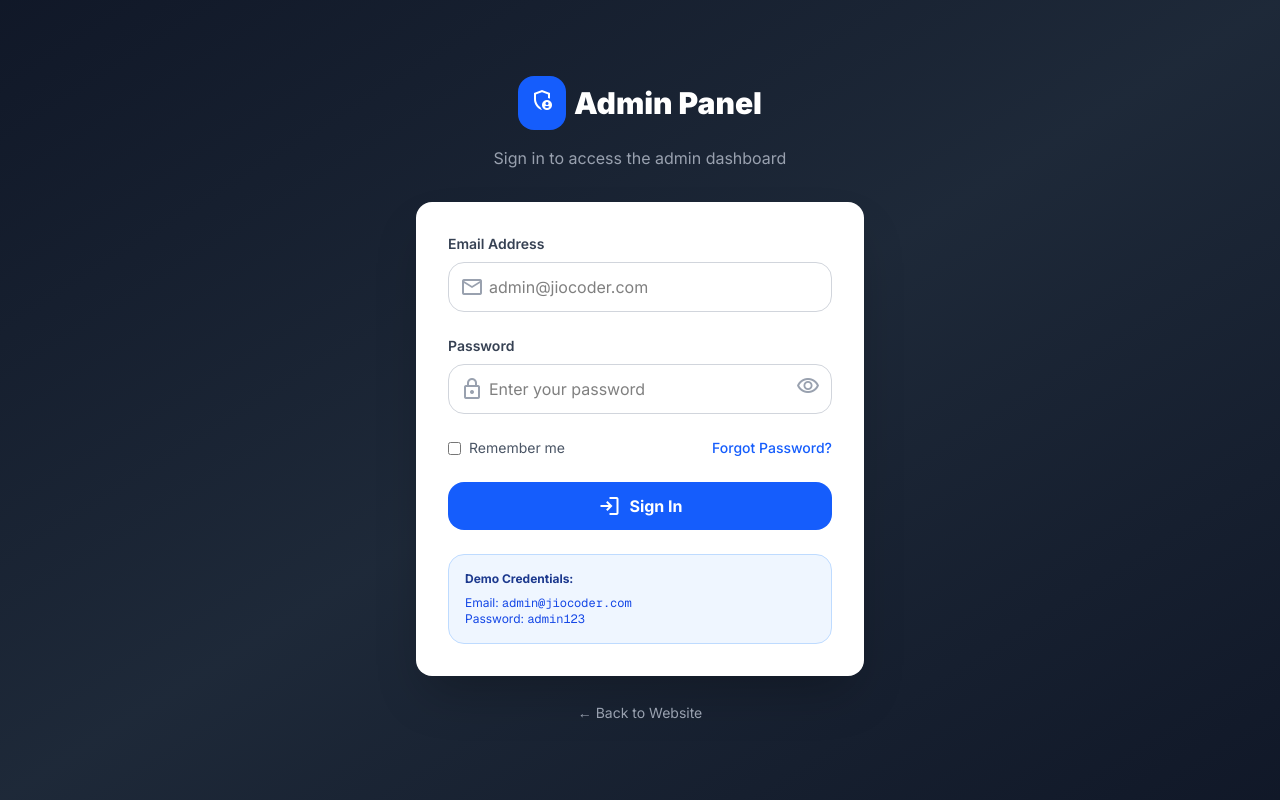
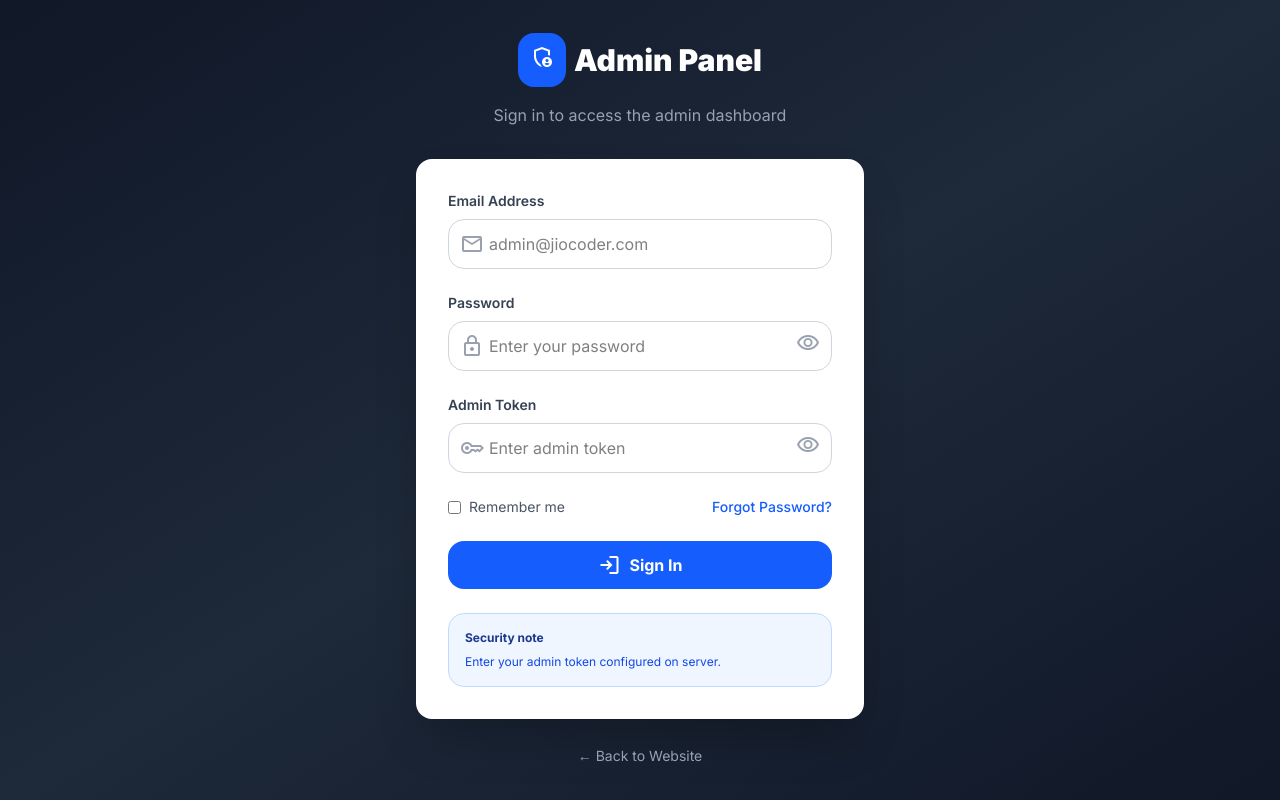
Before and after one commit to SumitKumarweb/JioCoder-ecommerce, a Next.js app: page /nimda-pro-sumit/login in a window 1280 px wide. Built offline with nearby package versions, Linux system fonts and the light colour scheme; no server answers.

Commit message:
Add admin login API: Implement a new POST endpoint for admin login, requiring email, password, and admin token for authentication. Enhance the admin login page to include token input and error handling for improved security and user experience.

```diff
--- /dev/null
+++ b/app/api/auth/admin-login/route.ts
@@ -0,0 +1,68 @@
+import { NextResponse } from "next/server";
+import connectDB from "@/lib/db";
+import User from "@/models/User";
+
+function getAdminToken() {
+  const token = (
+    process.env.ADMIN_LOGIN_TOKEN ||
+    process.env.NEXT_PUBLIC_ADMIN_LOGIN_TOKEN
+  )?.trim();
+  return token;
+}
+
+export async function POST(request: Request) {
+  try {
+    const body = await request.json();
+    const email = typeof body.email === "string" ? body.email.trim().toLowerCase() : "";
+    const password = typeof body.password === "string" ? body.password.trim() : "";
+    const token = typeof body.token === "string" ? body.token.trim() : "";
+
+    if (!email || !password || !token) {
+      return NextResponse.json(
+        { message: "Email, password and token are required" },
+        { status: 400 }
+      );
+    }
+
+    const expectedToken = getAdminToken();
+    if (!expectedToken) {
+      return NextResponse.json(
+        { message: "Admin token is not configured on server" },
+        { status: 500 }
+      );
+    }
+
+    if (token !== expectedToken) {
+      return NextResponse.json({ message: "Invalid admin token" }, { status: 401 });
+    }
+
+    await connectDB();
+
+    const user = await User.findOne({ email });
+    if (!user) {
+      return NextResponse.json({ message: "Invalid email or password" }, { status: 401 });
+    }
+
+    const isMatch = await user.comparePassword(password);
+    if (!isMatch) {
+      return NextResponse.json({ message: "Invalid email or password" }, { status: 401 });
+    }
+
+    const sessionToken = `admin-${Buffer.from(
+      `${user._id.toString()}:${Date.now()}`
+    ).toString("base64url")}`;
+
+    return NextResponse.json({
+      message: "Login successful",
+      token: sessionToken,
+      user: {
+        id: user._id.toString(),
+        email: user.email,
+        name: user.name || "Admin",
+      },
+    });
+  } catch (error) {
+    console.error("Admin login error:", error);
+    return NextResponse.json({ message: "Failed to log in" }, { status: 500 });
+  }
+}
--- a/app/api/blogs/route.ts
+++ b/app/api/blogs/route.ts
@@ -16,7 +16,7 @@ export async function GET(req: NextRequest) {
 
     const [rows, total] = await Promise.all([
       Blog.find(query)
-        .sort({ publishedAt: -1, updatedAt: -1 })
+        .sort({ publishedAt: -1, updatedAt: -1, _id: -1 })
         .skip(skip)
         .limit(limit)
         .select("slug title description featuredImage category readTime date isFeatured _id")
--- a/app/blog/page.tsx
+++ b/app/blog/page.tsx
@@ -8,7 +8,7 @@ export default async function BlogPage() {
   const query = { published: true };
   const [blogs, totalCount] = await Promise.all([
     Blog.find(query)
-    .sort({ publishedAt: -1, updatedAt: -1 })
+    .sort({ publishedAt: -1, updatedAt: -1, _id: -1 })
     .select('slug title description featuredImage category readTime date isFeatured _id published')
     .limit(12)
     .lean(),
--- a/app/nimda-pro-sumit/login/page.tsx
+++ b/app/nimda-pro-sumit/login/page.tsx
@@ -8,7 +8,9 @@ export default function AdminLoginPage() {
   const router = useRouter();
   const [email, setEmail] = useState('');
   const [password, setPassword] = useState('');
+  const [token, setToken] = useState('');
   const [showPassword, setShowPassword] = useState(false);
+  const [showToken, setShowToken] = useState(false);
   const [error, setError] = useState('');
   const [loading, setLoading] = useState(false);
 
@@ -42,17 +44,35 @@ export default function AdminLoginPage() {
 
     setLoading(true);
 
-    // Mock authentication - replace with actual API call
-    // Default credentials: admin@jiocoder.com / admin123
-    if (trimmedEmail === 'admin@jiocoder.com' && trimmedPassword === 'admin123') {
-      // Set admin token
-      localStorage.setItem('adminToken', 'admin-auth-token-' + Date.now());
-      localStorage.setItem('adminEmail', trimmedEmail);
+    if (!token.trim()) {
+      setError('Admin token is required');
+      setLoading(false);
+      return;
+    }
 
-      // Redirect to dashboard
+    try {
+      const res = await fetch('/api/auth/admin-login', {
+        method: 'POST',
+        headers: { 'Content-Type': 'application/json' },
+        body: JSON.stringify({
+          email: trimmedEmail,
+          password: trimmedPassword,
+          token: token.trim(),
+        }),
+      });
+      const data = await res.json();
+
+      if (!res.ok) {
+        setError(data.message || 'Invalid login details');
+        setLoading(false);
+        return;
+      }
+
+      localStorage.setItem('adminToken', data.token);
+      localStorage.setItem('adminEmail', data.user?.email || trimmedEmail);
       router.push('/nimda-pro-sumit/dashboard');
-    } else {
-      setError('Invalid email or password');
+    } catch {
+      setError('Network error. Please try again.');
       setLoading(false);
     }
   };
@@ -128,6 +148,34 @@ export default function AdminLoginPage() {
               </div>
             </div>
 
+            <div>
+              <label className="block text-sm font-semibold text-gray-700 mb-2">
+                Admin Token
+              </label>
+              <div className="relative">
+                <span className="material-symbols-outlined absolute left-3 top-1/2 transform -translate-y-1/2 text-gray-400">
+                  key
+                </span>
+                <input
+                  type={showToken ? 'text' : 'password'}
+                  value={token}
+                  onChange={(e) => setToken(e.target.value)}
+                  placeholder="Enter admin token"
+                  required
+                  className="w-full pl-10 pr-12 py-3 border border-gray-300 rounded-lg focus:ring-2 focus:ring-blue-500 focus:border-transparent"
+                />
+                <button
+                  type="button"
+                  onClick={() => setShowToken(!showToken)}
+                  className="absolute right-3 top-1/2 transform -translate-y-1/2 text-gray-400 hover:text-gray-600"
+                >
+                  <span className="material-symbols-outlined">
+                    {showToken ? 'visibility_off' : 'visibility'}
+                  </span>
+                </button>
+              </div>
+            </div>
+
             <div className="flex items-center justify-between">
               <label className="flex items-center gap-2">
                 <input type="checkbox" className="rounded" />
@@ -157,14 +205,11 @@ export default function AdminLoginPage() {
             </button>
           </form>
 
-          {/* Demo Credentials */}
+          {/* Security note */}
           <div className="mt-6 p-4 bg-blue-50 border border-blue-200 rounded-lg">
-            <p className="text-xs font-bold text-blue-900 mb-2">Demo Credentials:</p>
+            <p className="text-xs font-bold text-blue-900 mb-2">Security note</p>
             <p className="text-xs text-blue-700">
-              Email: <span className="font-mono">admin@jiocoder.com</span>
-            </p>
-            <p className="text-xs text-blue-700">
-              Password: <span className="font-mono">admin123</span>
+              Enter your admin token configured on server.
             </p>
           </div>
         </div>
```
